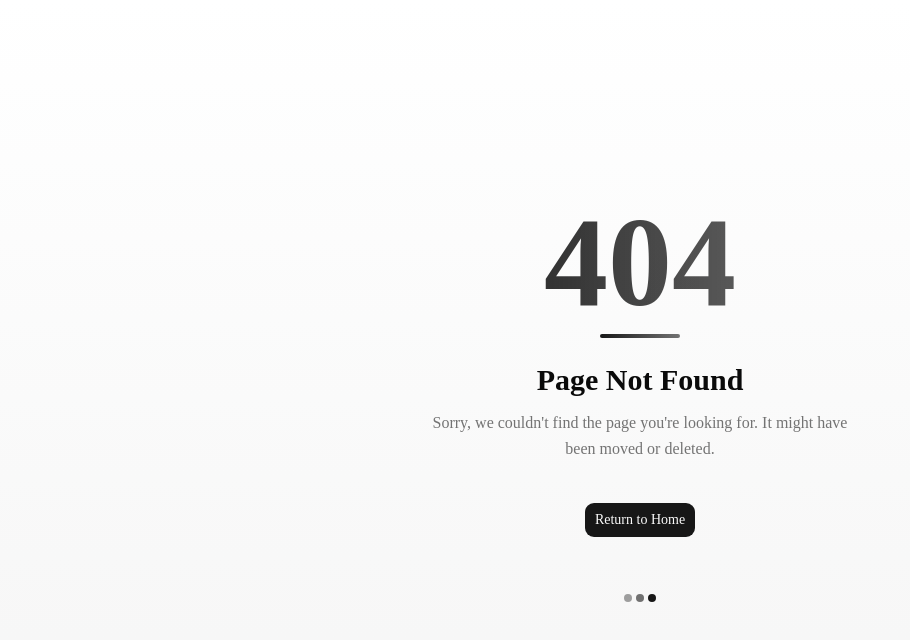
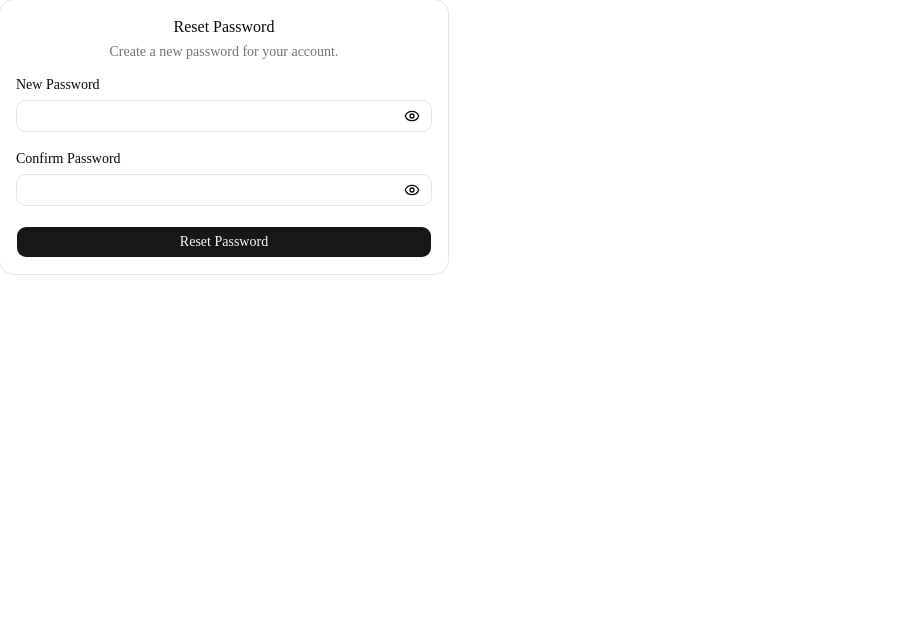
Before and after one commit to asifforizy/Wanderly, a Next.js app in the folder Wanderly-Client/: page /reset-passwordd in a window 1280 px wide. Before the commit this address had no page. Shown: the top 640 px of the page, without its empty margins (0-910 px from the left). Built offline with nearby package versions, Linux system fonts and the light colour scheme.

Commit message:
client: user login with cedential fix

```diff
--- /dev/null
+++ b/Wanderly-Client/app/(auth)/reset-passwordd/_action/reset-password.ts
@@ -0,0 +1,27 @@
+"use server";
+
+export async function resetPassword(payload: {
+  token: string;
+  password: string;
+}) {
+  const res = await fetch(
+    `${process.env.BACKEND_API_URL}/api/v1/auth/reset-password`,
+    {
+      method: "POST",
+      headers: { "Content-Type": "application/json" },
+      body: JSON.stringify(payload),
+      cache: "no-store",
+    }
+  );
+
+  const data = await res.json().catch(() => null);
+
+  if (!res.ok) {
+    return {
+      success: false as const,
+      message: data?.message || "Password reset failed",
+    };
+  }
+
+  return { success: true as const, data };
+}
--- /dev/null
+++ b/Wanderly-Client/app/(auth)/reset-passwordd/_components/reset-passwordForm.tsx
@@ -0,0 +1,164 @@
+"use client";
+
+import { useRouter, useSearchParams } from "next/navigation";
+import { useState } from "react";
+import { useForm } from "react-hook-form";
+import { zodResolver } from "@hookform/resolvers/zod";
+import { Eye, EyeOff, Loader2 } from "lucide-react";
+import { toast } from "sonner";
+import type { z } from "zod";
+
+import { Button } from "@/components/ui/button";
+import {
+    Card,
+    CardContent,
+    CardDescription,
+    CardHeader,
+    CardTitle,
+} from "@/components/ui/card";
+import { Input } from "@/components/ui/input";
+import { Label } from "@/components/ui/label";
+import { ResetPasswordZodSchema } from "@/lib/validation";
+import { resetPassword } from "../_action/reset-password";
+
+
+
+type FormValues = z.infer<typeof ResetPasswordZodSchema>;
+
+export function ResetPasswordForm() {
+    const router = useRouter();
+    const searchParams = useSearchParams();
+
+    const token = searchParams.get("token");
+
+    const [loading, setLoading] = useState(false);
+    const [showPassword, setShowPassword] = useState(false);
+    const [showConfirmPassword, setShowConfirmPassword] = useState(false);
+
+    const form = useForm<FormValues>({
+        resolver: zodResolver(ResetPasswordZodSchema),
+        defaultValues: { password: "", confirmPassword: "" },
+    });
+
+    const onSubmit = async (values: FormValues) => {
+        if (!token) {
+            toast.error("Invalid or missing reset token");
+            return;
+        }
+
+        try {
+            setLoading(true);
+
+            await resetPassword({ token, password: values.password });
+
+            toast.success("Password reset successful");
+            router.push("/login");
+        } catch (error) {
+            toast.error(
+                error instanceof Error ? error.message : "Password reset failed"
+            );
+        } finally {
+            setLoading(false);
+        }
+    };
+
+    return (
+        <Card className="w-full max-w-md">
+            <CardHeader className="text-center">
+                <CardTitle>Reset Password</CardTitle>
+
+                <CardDescription>
+                    Create a new password for your account.
+                </CardDescription>
+            </CardHeader>
+
+            <CardContent>
+                <form
+                    onSubmit={form.handleSubmit(onSubmit)}
+                    className="space-y-5"
+                >
+                    <div className="space-y-2">
+                        <Label>New Password</Label>
+
+                        <div className="relative">
+                            <Input
+                                type={showPassword ? "text" : "password"}
+                                className="pr-10"
+                                {...form.register("password")}
+                            />
+
+                            <button
+                                type="button"
+                                onClick={() =>
+                                    setShowPassword((value) => !value)
+                                }
+                                className="absolute right-3 top-1/2 -translate-y-1/2"
+                            >
+                                {showPassword ? (
+                                    <EyeOff className="size-4" />
+                                ) : (
+                                    <Eye className="size-4" />
+                                )}
+                            </button>
+                        </div>
+
+                        {form.formState.errors.password && (
+                            <p className="text-sm text-destructive">
+                                {form.formState.errors.password.message}
+                            </p>
+                        )}
+                    </div>
+
+                    <div className="space-y-2">
+                        <Label>Confirm Password</Label>
+
+                        <div className="relative">
+                            <Input
+                                type={
+                                    showConfirmPassword ? "text" : "password"
+                                }
+                                className="pr-10"
+                                {...form.register("confirmPassword")}
+                            />
+
+                            <button
+                                type="button"
+                                onClick={() =>
+                                    setShowConfirmPassword((value) => !value)
+                                }
+                                className="absolute right-3 top-1/2 -translate-y-1/2"
+                            >
+                                {showConfirmPassword ? (
+                                    <EyeOff className="size-4" />
+                                ) : (
+                                    <Eye className="size-4" />
+                                )}
+                            </button>
+                        </div>
+
+                        {form.formState.errors.confirmPassword && (
+                            <p className="text-sm text-destructive">
+                                {
+                                    form.formState.errors.confirmPassword
+                                        .message
+                                }
+                            </p>
+                        )}
+                    </div>
+
+                    <Button
+                        type="submit"
+                        className="w-full"
+                        disabled={loading}
+                    >
+                        {loading && (
+                            <Loader2 className="mr-2 size-4 animate-spin" />
+                        )}
+
+                        Reset Password
+                    </Button>
+                </form>
+            </CardContent>
+        </Card>
+    );
+}
--- /dev/null
+++ b/Wanderly-Client/app/(auth)/reset-passwordd/page.tsx
@@ -0,0 +1,13 @@
+import { Suspense } from "react";
+import { ResetPasswordForm } from "./_components/reset-passwordForm";
+
+
+export default function ResetPasswordPage() {
+    return (
+        <main>
+            <Suspense fallback={<div>Loading reset form...</div>}>
+                <ResetPasswordForm />
+            </Suspense>
+        </main>
+    );
+}
--- a/Wanderly-Client/app/(auth)/verify-email/page.tsx
+++ b/Wanderly-Client/app/(auth)/verify-email/page.tsx
@@ -4,7 +4,7 @@ import { VerifyEmailForm } from "./_components/verify-email-form";
 
 export default function VerifyEmailPage() {
     return (
-        <main>
+        <main className="flex min-h-screen items-center justify-center bg-muted/30 px-4 py-10">
             <Suspense fallback={<div>Loading verification form...</div>}>
                 <VerifyEmailForm />
             </Suspense>
--- a/Wanderly-Client/app/(public)/layout.tsx
+++ b/Wanderly-Client/app/(public)/layout.tsx
@@ -1,6 +1,7 @@
 import { Footer } from '@/components/shared/footer';
 import { Navbar } from '@/components/shared/navbar';
 import { getMe } from '@/service/getMe';
+import { connection } from 'next/server';
 import React from 'react'
 
 const PublicLayout = async (
@@ -10,7 +11,7 @@ const PublicLayout = async (
         children: React.ReactNode
     }
 ) => {
-
+    await connection()
     const user = await getMe();
     return (
         <div>
--- a/Wanderly-Client/components/shared/navbar.tsx
+++ b/Wanderly-Client/components/shared/navbar.tsx
@@ -37,18 +37,16 @@ type IUser = {
   success: boolean
   message: string
   data: {
-    profile: {
-      id: string
-      name: string
-      email: string
-      profilePhoto: string
-      phone: string
-      address: string
-      role: string
-      status: string
-      stripeCustomerId: string | null
-      createdAt: string
-      updatedAt: string
+    id: string
+    name: string
+    email: string
+    role: string
+    status: string
+    imageUrl: string
+    emailVerified: boolean
+    registerUser?: {
+      contactNumber: string
+      address: string | null
     }
   }
 }
@@ -58,6 +56,7 @@ type NavbarProps = {
 }
 
 export function Navbar({ user }: NavbarProps) {
+  console.log('navbar user:', user)
   const router = useRouter()
   const pathname = usePathname()
   const [mobileOpen, setMobileOpen] = useState(false)
@@ -136,10 +135,10 @@ export function Navbar({ user }: NavbarProps) {
                   <div className="flex flex-col gap-1 px-1">
                     <div className="px-3 py-1.5">
                       <p className="text-sm font-medium">
-                        {user.data.profile.name}
+                        {user.data.name}
                       </p>
                       <p className="text-xs text-muted-foreground">
-                        {user.data.profile.email}
+                        {user.data.email}
                       </p>
                     </div>
 
@@ -232,10 +231,10 @@ export function Navbar({ user }: NavbarProps) {
                 <DropdownMenuContent align="end" className="w-56">
                   <div className="px-2 py-1.5">
                     <p className="text-sm font-medium">
-                      {user.data.profile.name}
+                      {user.data.name}
                     </p>
                     <p className="text-xs text-muted-foreground">
-                      {user.data.profile.email}
+                      {user.data.email}
                     </p>
                   </div>
 
--- a/Wanderly-Client/service/getMe.ts
+++ b/Wanderly-Client/service/getMe.ts
@@ -15,7 +15,7 @@ export async function getMe(){
         }
     }
 
-    const res = await fetch(`${process.env.BACKEND_API_URL}/api/auth/me`, {
+    const res = await fetch(`${process.env.BACKEND_API_URL}/api/v1/auth/me`, {
         headers : {
             Cookie : `accessToken=${accessToken}`
         },
```
